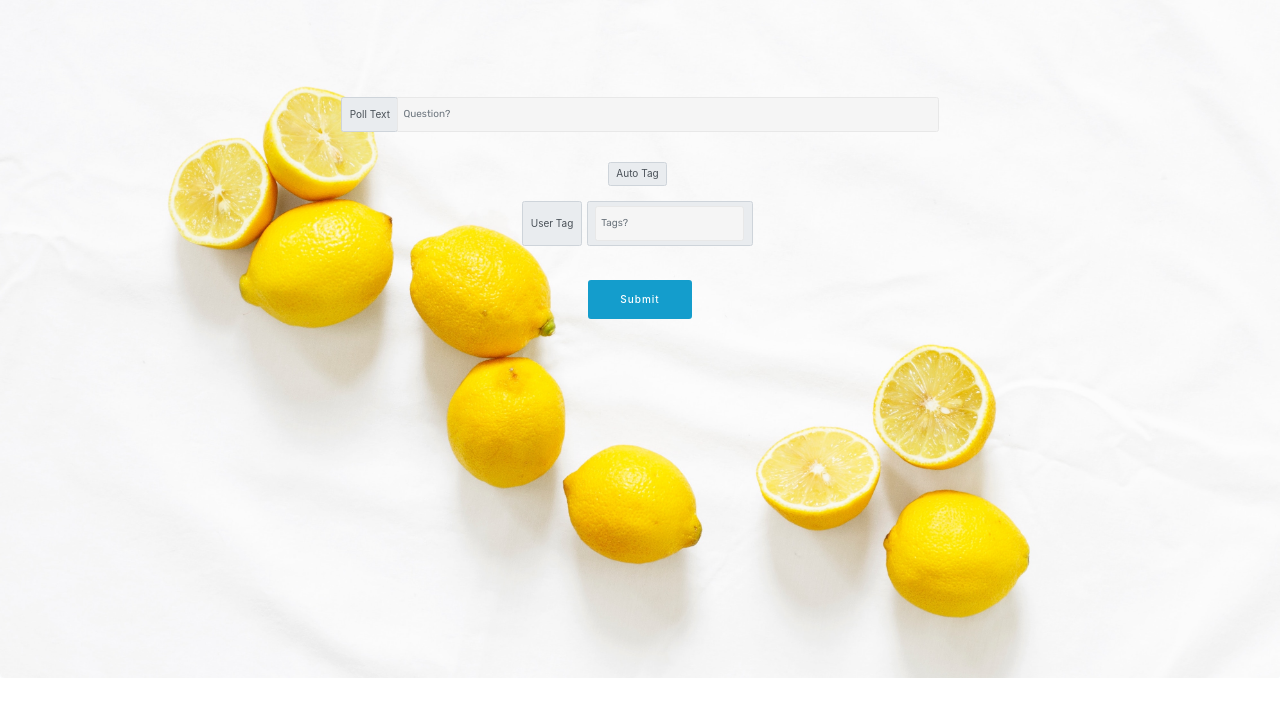
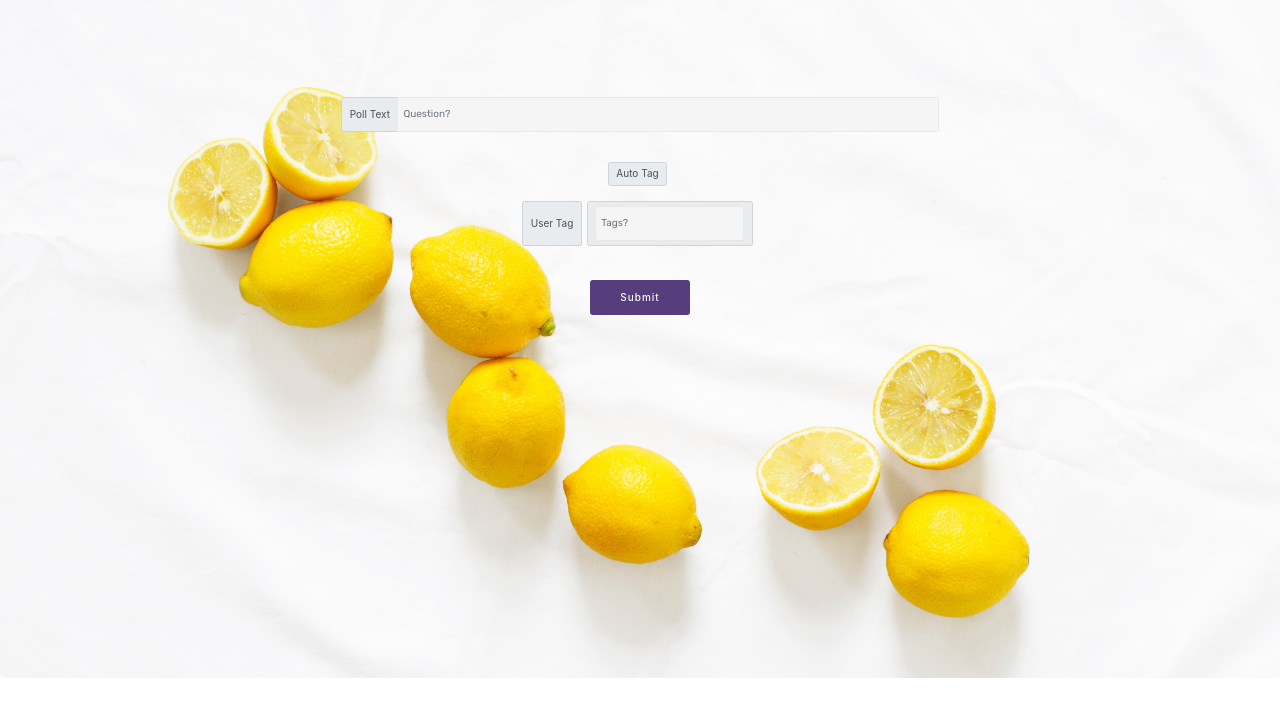
Before and after one commit to productanalyticsteam9/back_end, a Flask app: template project/templates/poll.html in a window 1280 px wide. Shown: the part 81-800 px from the top of the page. Run offline with Flask 2, Linux system fonts and the light colour scheme; the template is opened without the code that fills it: values that come from a table or form of the project are taken from there, others are empty; some libraries are stand-ins or nearby versions; some web fonts are replaced.

Commit message:
update bg

```diff
--- a/project/templates/poll.html
+++ b/project/templates/poll.html
@@ -119,7 +119,7 @@
                 </div>
                 <div class="row justify-content-center mt-5">
                     <div class="row-3">
-                        <button type="submit" class="btn btn-primary">
+                        <button type="submit" class="btn border-0" style="background-color:#563d7c; color:white;">
                             Submit
                         </button>
                     </div>
```
